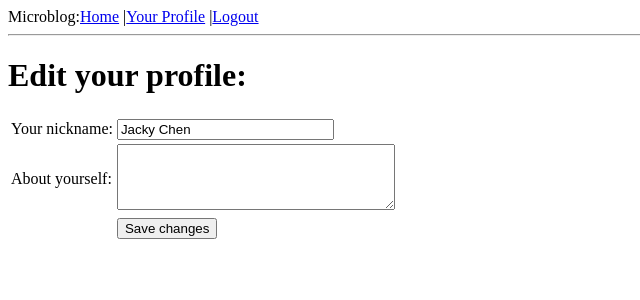
After one commit to DanielDong/yyt, a Flask app: page /edit in a window 1280 px wide. The commit adds this page. Shown: the top 300 px of the page, without its empty margins (0-640 px from the left). Run offline with Flask 2, Linux system fonts and the light colour scheme; a user stored in the database is signed in; data comes from the database, SQL or seed files in the repository; both versions use the stored data as it was after the commit.

Commit message:
添加新的flask扩展，添加edit、profile、login

```diff
--- a/run.py
+++ b/run.py
@@ -1,4 +1,4 @@
 #!yytflask/bin/python
 
 from yyt import app
-app.run(debug = True)
+app.run(debug=False)
--- a/yyt/forms.py
+++ b/yyt/forms.py
@@ -1,7 +1,11 @@
 from flask_wtf import FlaskForm
-from wtforms import StringField, BooleanField
-from wtforms.validators import DataRequired
+from wtforms import StringField, BooleanField, TextAreaField
+from wtforms.validators import DataRequired, Length
 
 class LoginForm(FlaskForm):
     openid = StringField('openid', validators=[DataRequired()])
     remember_me = BooleanField('remember_me', default=False)
+
+class EditForm(FlaskForm):
+    nickname = StringField('nickname', validators=[DataRequired()])
+    about_me = TextAreaField('about_me', validators=[Length(min=0, max=140)])
--- a/yyt/models.py
+++ b/yyt/models.py
@@ -1,15 +1,41 @@
 from yyt import db
+from hashlib import md5
 
 class User(db.Model):
-    id = db.Column(db.Integer, primary_key = True)
-    nickname = db.Column(db.String(64), index = True, unique = True)
-    email = db.Column(db.String(120), index = True, unique = True)
-    posts = db.relationship('Post', backref = 'author', lazy='dynamic')
+    id = db.Column(db.Integer, primary_key=True)
+    nickname = db.Column(db.String(64), index=True, unique=True)
+    email = db.Column(db.String(120), index=True, unique=True)
+    posts = db.relationship('Post', backref='author', lazy='dynamic')
+    about_me = db.Column(db.String(140))
+    last_seen = db.Column(db.DateTime)
+
+    @property
+    def is_authenticated(self):
+        return True
+
+    @property
+    def is_active(self):
+        return True
+
+    @property
+    def is_anonymous(self):
+        return False
+
+    def get_id(self):
+        try:
+            return unicode(self.id) #python 2
+        except NameError:
+            return str(self.id) #python 3
+
+    def avatar(self, size):
+        return 'http://www.gravatar.com/avatar/%s?d=mm&s=%d' % (md5(self.email.encode('utf-8')).hexdigest(), size)
+        # return "https://cdn.v2ex.com/gravatar/"
 
     def __repr__(self):
         return '<User %s>' % (self.nickname)
+
 class Post(db.Model):
-    id = db.Column(db.Integer, primary_key = True)
+    id = db.Column(db.Integer, primary_key=True)
     body= db.Column(db.String(140))
     timestamp = db.Column(db.DateTime)
     user_id = db.Column(db.Integer, db.ForeignKey('user.id'))
--- /dev/null
+++ b/yyt/templates/404.html
@@ -0,0 +1,5 @@
+{% extends "base.html" %}
+{% block content %}
+    <h1>Page Not Found</h1>
+    <p><a href="{{ url_for('index') }}">Back</a></p>
+{% endblock %}
--- /dev/null
+++ b/yyt/templates/500.html
@@ -0,0 +1,6 @@
+{% extends "base.html" %}
+{% block content %}
+    <h1>An unexpected error has occurred</h1>
+    <p>The administrator has been notified. Sorry for the inconvenience!</p>
+    <p><a href="{{ url_for('index') }}">Back</a> </p>
+{% endblock %}
--- a/yyt/templates/base.html
+++ b/yyt/templates/base.html
@@ -9,7 +9,12 @@
 	</head>
 
 	<body>
-		<div>Microblog:<a href="/index">Home</a></div>
+		<div>Microblog:<a href="{{ url_for('index') }}">Home</a>
+        {% if g.user.is_authenticated %}
+            |<a href="{{ url_for('user', nickname=g.user.nickname) }}">Your Profile</a>
+            |<a href="{{ url_for('logout') }}">Logout</a>
+        {% endif %}
+        </div>
 		<hr>
 		{% with messages = get_flashed_messages() %}
 			{% if messages %}
--- /dev/null
+++ b/yyt/templates/edit.html
@@ -0,0 +1,22 @@
+{% extends "base.html" %}
+
+{% block content %}
+    <h1>Edit your profile:</h1>
+    <form action="" method="post" name="edit">
+        {{ form.hidden_tag() }}
+        <table>
+        <tr>
+            <td>Your nickname:</td>
+            <td>{{ form.nickname(size=24) }}</td>
+        </tr>
+        <tr>
+            <td>About yourself:</td>
+            <td>{{ form.about_me(cols=32, rows=4) }}</td>
+        </tr>
+        <tr>
+            <td></td>
+            <td><input type="submit" value="Save changes"> </td>
+        </tr>
+    </table>
+    </form>
+{% endblock %}
--- /dev/null
+++ b/yyt/templates/post.html
@@ -0,0 +1,6 @@
+<table>
+    <tr valign="top">
+        <td><img src="{{ user.avatar(50) }}"</td>
+        <td><i>{{ post.author.nickname }} says: </i><br>{{ post.body }}</td>
+    </tr>
+</table>
--- a/yyt/views.py
+++ b/yyt/views.py
@@ -1,18 +1,107 @@
-from yyt import app
-from flask import render_template, flash, redirect
-from forms import LoginForm
+from yyt import app, db, lm, oid
+from flask import render_template, flash, redirect, session, url_for, request, g
+from forms import LoginForm, EditForm
+from flask_login import login_user, logout_user, current_user, login_required
+from models import User
+from datetime import datetime
 
 @app.route("/")
 @app.route("/index")
+@login_required
 def index():
-    user = {'nickname':'DanielKoo'}
-    posts = [{'author':{'nickname':"DanielKoo"}, 'body':'Hello, DanielKoo'}, {'author':{'nickname':'JamesBond'}, 'body':'Very Super JamesBond'}, {'author':{'nickname':'JackyChen'}, 'body':'Awesome JackyChen'}]
-    return render_template('index.html', title = 'Aloha', user = user, posts = posts)
+    user = g.user
+    posts = [
+        {'author':{'nickname':"DanielKoo"}, 'body':'Hello, DanielKoo'},
+        {'author':{'nickname':'JamesBond'}, 'body':'Very Super JamesBond'},
+        {'author':{'nickname':'JackyChen'}, 'body':'Awesome JackyChen'}
+    ]
+    return render_template('index.html', title='Aloha', user=user, posts=posts)
 
 @app.route('/login', methods=['GET', 'POST'])
+@oid.loginhandler
 def login():
+    if g.user is not None and g.user.is_authenticated:
+        return redirect(url_for('index'))
     form = LoginForm()
     if form.validate_on_submit():
-        flash('Login request for OpenID %s, remember me %s' % (form.openid.data, str(form.remember_me.data)))
-        return redirect('index')
-    return render_template('login.html', title = 'Sign in', form = form, providers=app.config['OPENID_PROVIDERS'])
+        session['remember_me'] = form.remember_me.data
+        return oid.try_login(form.openid.data, ask_for = ['nickname', 'email'])
+        # flash('Login request for OpenID %s, remember me %s' % (form.openid.data, str(form.remember_me.data)))
+        # return redirect('index')
+    return render_template('login.html', title='Sign in', form=form, providers=app.config['OPENID_PROVIDERS'])
+
+@app.before_request
+def before_request():
+    g.user = current_user #global var set by flask_login
+    if g.user.is_authenticated:
+        g.user.last_seen = datetime.utcnow()
+        db.session.add(g.user)
+        db.session.commit()
+
+
+@lm.user_loader
+def load_user(id):
+    return User.query.get(int(id))
+
+@oid.after_login
+def after_login(resp):
+    if resp.email is None or resp.email == '':
+        flash('Invalid login, please login')
+        return redirect(url_for('login'))
+    user = User.query.filter_by(email=resp.email).first()
+    if user is None:
+        nickname = resp.nickname
+        if nickname is None or nickname == '':
+            nickname = resp.email.split('@')[0]
+        user = User(nickname=nickname, email=resp.email)
+        db.session.add(user)
+        db.session.commit()
+    remember_me = False
+    if 'remember_me' in session:
+        remember_me = session['remember_me']
+        session.pop('remember_me', None)
+    login_user(user, remember=remember_me)
+    return redirect(request.args.get('next') or url_for('index'))
+
+@app.route('/logout')
+def logout():
+    logout_user()
+    return redirect(url_for('index'))
+
+@app.route('/user/<nickname>')
+@login_required
+def user(nickname):
+    user = User.query.filter_by(nickname=nickname).first()
+    if user is None:
+        flash('User %s not found' % nickname)
+        return redirect(url_for('index'))
+    posts = [
+        {'author':user, 'body': 'Test Post #1'},
+        {'author':user, 'body': 'Test Post #2'}
+    ]
+    return render_template('user.html', user=user, posts=posts)
+
+@app.route('/edit', methods=['GET', 'POST'])
+@login_required
+def edit():
+    form = EditForm()
+    if form.validate_on_submit():
+        g.user.nickname = form.nickname.data
+        g.user.about_me = form.about_me.data
+        db.session.add(g.user)
+        db.session.commit()
+        flash('Your changes have been saved!')
+        return redirect(url_for('edit'))
+    else:
+        form.nickname.data = g.user.nickname
+        form.about_me.data = g.user.about_me
+        return render_template('edit.html', form=form)
+
+@app.errorhandler(404)
+def page_not_found(error):
+    return render_template('404.html'), 404
+
+@app.errorhandler(500)
+def internal_error(error):
+    db.session.rollback()
+    return render_template('500.html'), 500
```
Also changed, not shown: config.py (+11 -2 lines), yyt/__init__.py (+20 -0 lines), yyt/templates/user.html (added, +20 -0 lines), yytdb_repository/versions/003_migration.py (added, +31 -0 lines), yytapp.db, 6 other files.
